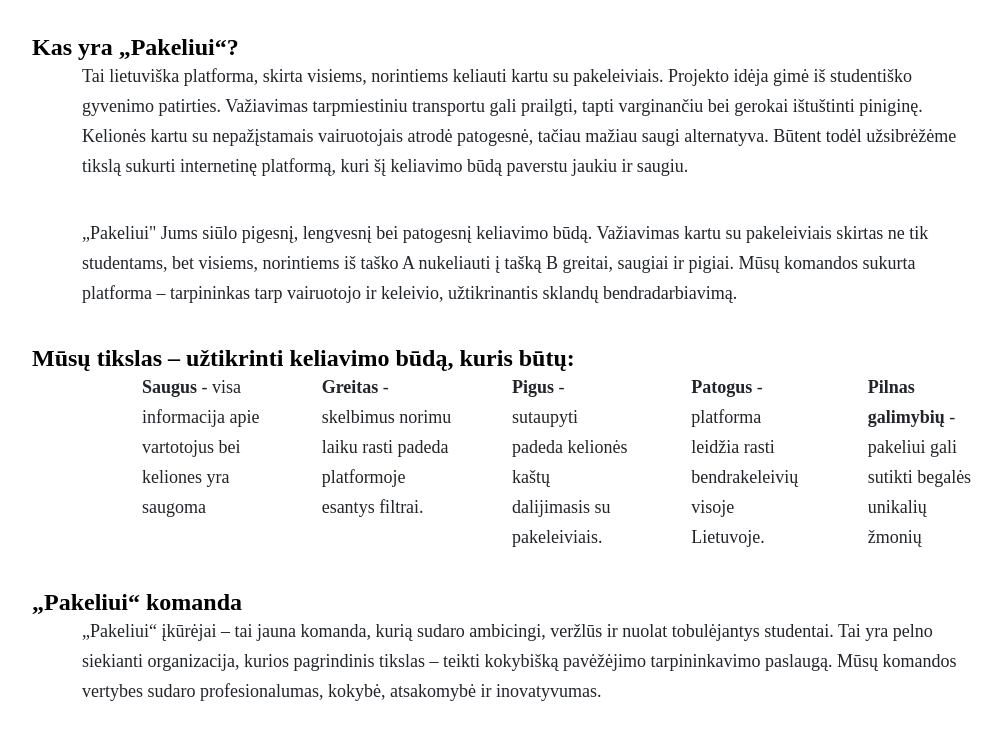
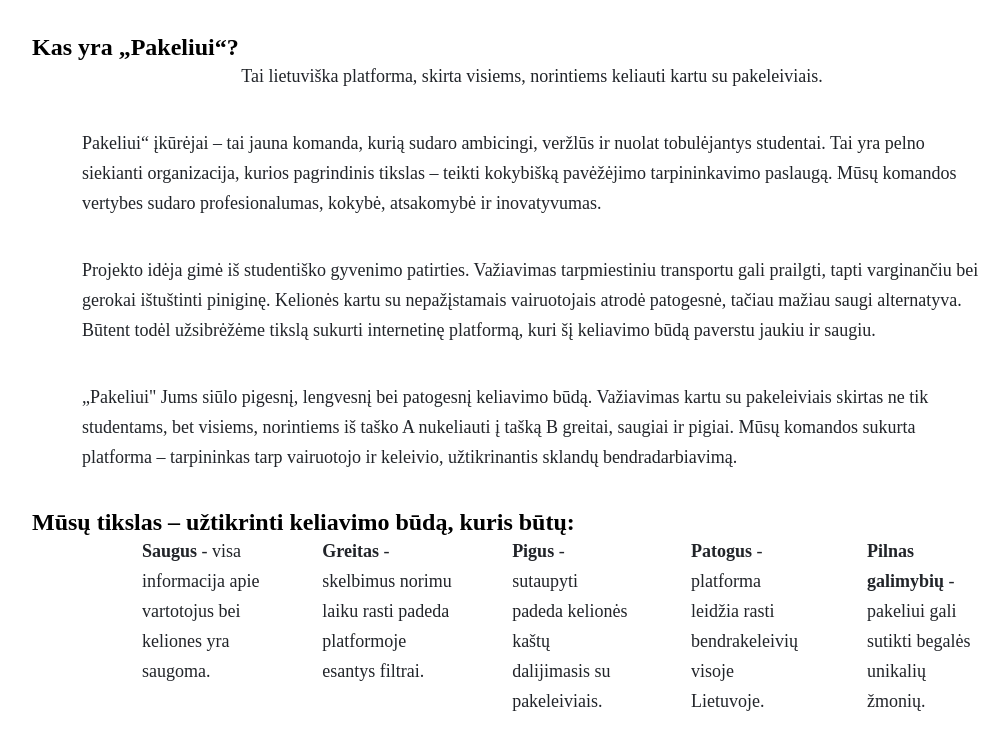
Before and after one commit to gameg0065/Pakeliui, a Vue app in the folder Front-end/: page /about in a window 1280 px wide. Shown: the part 669-1410 px from the top of the page, without its empty margins (108-1116 px from the left). Built offline with nearby package versions, Linux system fonts and the light colour scheme; grey boxes are pictures that could not be loaded; a web font is replaced by a local one; what vue-js-modal would draw is missing.

Commit message:
text to default, add missing dots

```diff
--- a/Front-end/src/views/About.vue
+++ b/Front-end/src/views/About.vue
@@ -3,9 +3,15 @@
     <div class="body">
       <h2>Apie mus</h2>
       <h4>Kas yra „Pakeliui“?</h4>
+      <p>Tai lietuviška platforma, skirta visiems, norintiems keliauti kartu su
+        pakeleiviais.
+      </p>
       <p>
-        Tai lietuviška platforma, skirta visiems, norintiems keliauti kartu su
-        pakeleiviais. Projekto idėja gimė iš studentiško gyvenimo patirties.
+        Pakeliui“ įkūrėjai – tai jauna komanda, kurią sudaro ambicingi, veržlūs ir nuolat tobulėjantys studentai. Tai yra pelno siekianti organizacija, kurios pagrindinis tikslas – teikti kokybišką pavėžėjimo tarpininkavimo paslaugą. Mūsų komandos vertybes sudaro profesionalumas, kokybė, atsakomybė ir inovatyvumas.
+      </p>
+
+      <p>
+        Projekto idėja gimė iš studentiško gyvenimo patirties.
         Važiavimas tarpmiestiniu transportu gali prailgti, tapti varginančiu bei
         gerokai ištuštinti piniginę. Kelionės kartu su nepažįstamais
         vairuotojais atrodė patogesnė, tačiau mažiau saugi alternatyva. Būtent
@@ -18,17 +24,14 @@
       <h4>Mūsų tikslas – užtikrinti keliavimo būdą, kuris būtų:</h4>
       <p>
         <ul>
-          <li><strong>Saugus</strong> - visa informacija apie vartotojus bei keliones yra saugoma</li>
+          <li><strong>Saugus</strong> - visa informacija apie vartotojus bei keliones yra saugoma.</li>
           <li><strong>Greitas</strong> - skelbimus norimu laiku rasti padeda platformoje esantys filtrai. </li>
           <li><strong>Pigus</strong> - sutaupyti padeda kelionės kaštų dalijimasis su pakeleiviais.</li>
           <li><strong>Patogus </strong> - platforma leidžia rasti bendrakeleivių visoje Lietuvoje. </li>
-          <li><strong>Pilnas galimybių</strong> - pakeliui gali sutikti begalės unikalių žmonių</li>
+          <li><strong>Pilnas galimybių</strong> - pakeliui gali sutikti begalės unikalių žmonių.</li>
         </ul>
       </p>
       <h4>„Pakeliui“ komanda </h4>
-      <p>
-        „Pakeliui“ įkūrėjai – tai jauna komanda, kurią sudaro ambicingi, veržlūs ir nuolat tobulėjantys studentai. Tai yra pelno siekianti organizacija, kurios pagrindinis tikslas – teikti kokybišką pavėžėjimo tarpininkavimo paslaugą. Mūsų komandos vertybes sudaro profesionalumas, kokybė, atsakomybė ir inovatyvumas.
-      </p>
 
       <div class="profiles">
         <div class="profile">
```
